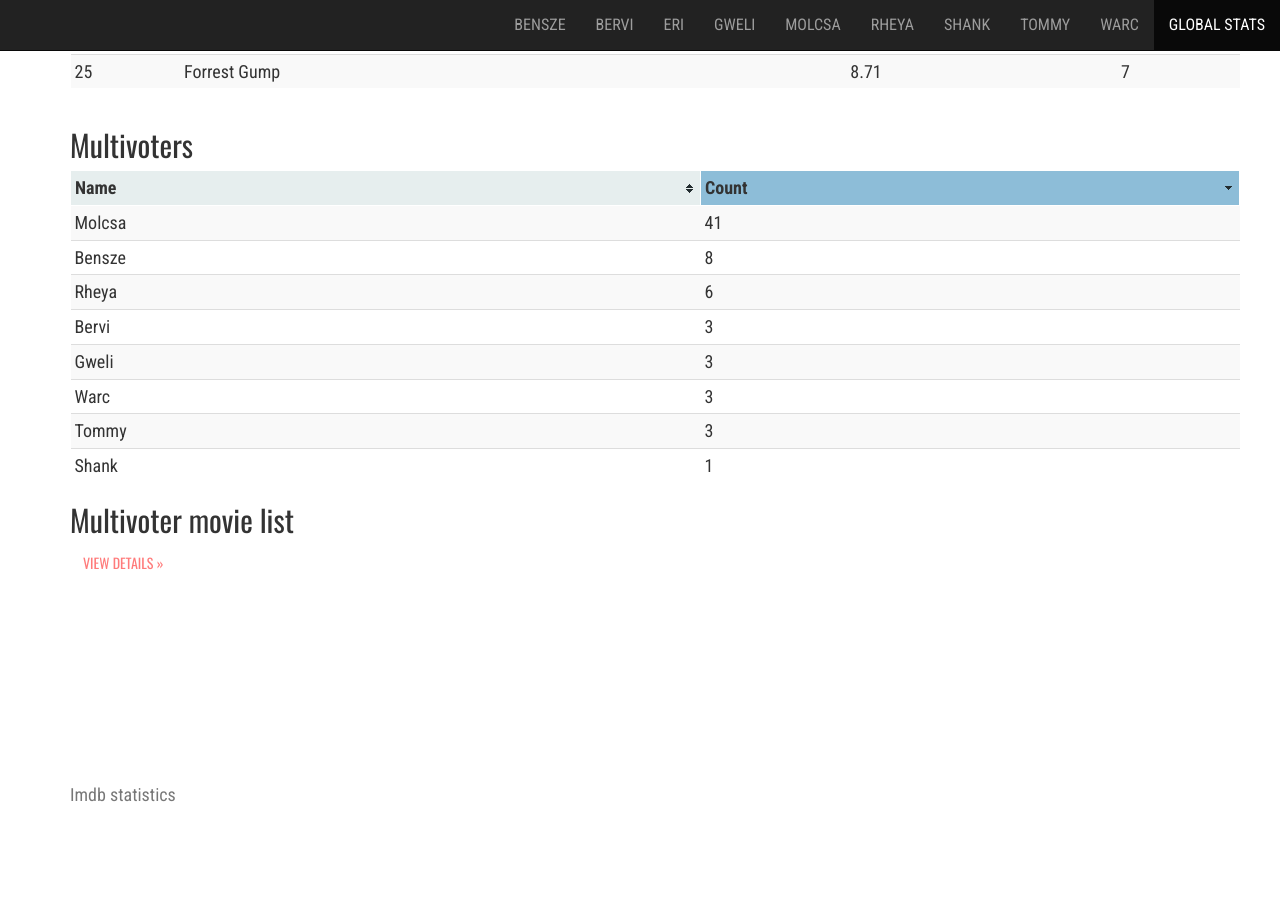
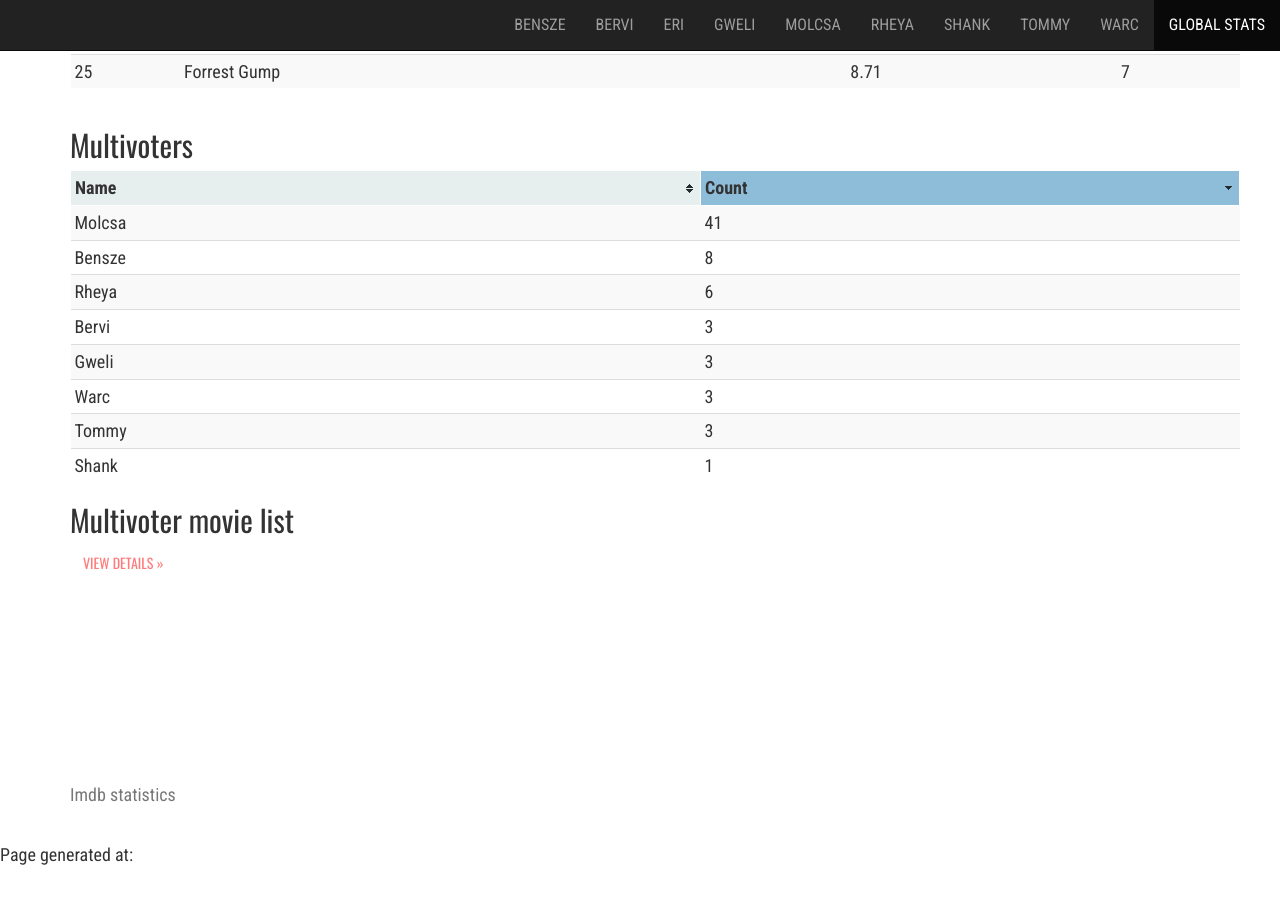
Before and after one commit to etheld/diablo_imdbstats, a Jekyll site: the page built from index.html, in a window 1280 px wide and 900 px high, scrolled down 1356 px. Built offline with Jekyll 4.4.1, drawn with Linux system fonts in a browser that asks for light colours; nearby versions of some CDN libraries; Markdown is read by kramdown in place of the engine named in the settings; a script that is not in the unit is left out; the list of posts is cut into pages by our own code; before the commit the page ends 2196 px from its top, so only the background shows below that.

Commit message:
add generated date

```diff
--- a/_includes/footer.html
+++ b/_includes/footer.html
@@ -33,5 +33,6 @@
       );
 
     </script>
+    <p>Page generated at: {{ page.date | date_to_xmlschema }}</p>
     </body>
 </html>
```
